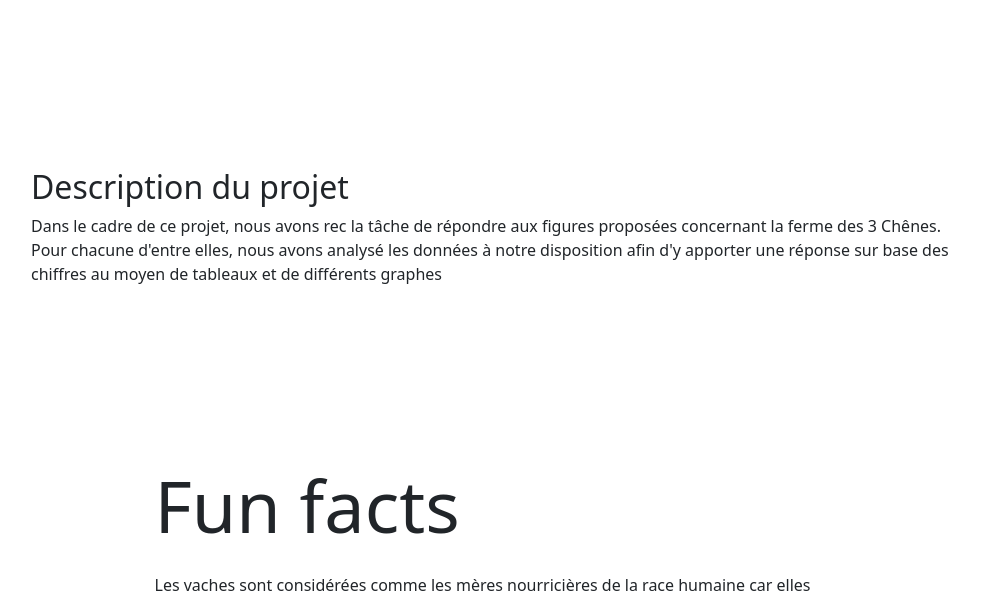
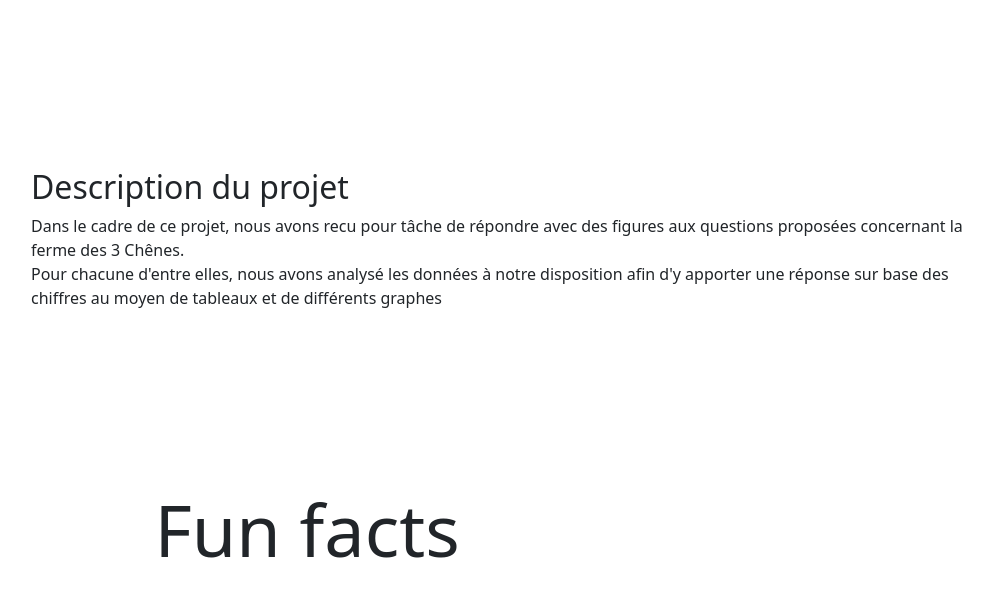
Before and after one commit to elliotverstraelen/Projet2, a Flask app: page / in a window 1280 px wide. Shown: the part 725-1320 px from the top of the page, without its empty margins (127-1120 px from the left). Run offline with Flask 2, Linux system fonts and the light colour scheme; parts of the project's set-up code (start-up, migrations or seed data) failed here and were passed over.

Commit message:
fix readme

```diff
--- a/Site_Web/website/templates/home.html
+++ b/Site_Web/website/templates/home.html
@@ -14,7 +14,7 @@
 <section class="graph-section">
     <div class="container">
         <h2>Description du projet</h2>
-        <p>Dans le cadre de ce projet, nous avons rec la tâche de répondre aux figures proposées concernant la ferme des 3 Chênes.
+        <p>Dans le cadre de ce projet, nous avons recu pour tâche de répondre avec des figures aux questions proposées concernant la ferme des 3 Chênes.
             <br>Pour chacune d'entre elles, nous avons analysé les données à notre disposition afin d'y apporter une
             réponse sur base des chiffres au moyen de tableaux et de différents graphes</p>
     </div>
```
